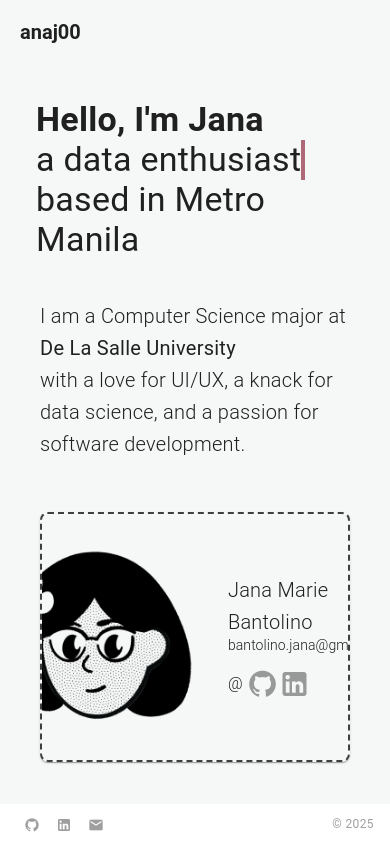
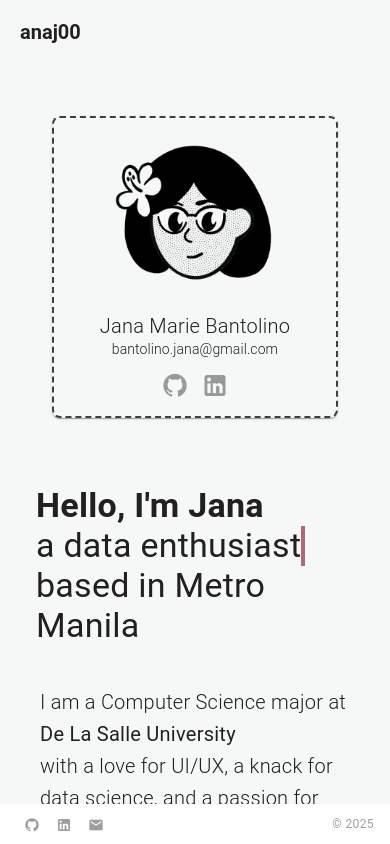
Before and after one commit to anaj00/anaj00-portfolio-v2, a Vue app in the folder anaj00-portfolio/: page / in a window 390 px wide. Shown: the top 844 px of the page. Built offline with nearby package versions, Linux system fonts and the light colour scheme; a small style sheet from the web is missing.

Commit message:
feat(card): mobile respo

```diff
--- a/anaj00-portfolio/src/components/CallingCard.vue
+++ b/anaj00-portfolio/src/components/CallingCard.vue
@@ -1,16 +1,22 @@
 <template>
-  <div class="d-flex">
+  <v-container fluid>
+    <v-row class="d-flex justify-center" align="center" no-gutters>
+      <v-col cols="12" sm="10" md="8" lg="6">
         <v-card
-      class="pa-6 mr-10 doodle-card d-flex flex-row align-center justify-center"
-      height="250"
-      width="550"
+          class="pa-4 pa-sm-6 doodle-card d-flex flex-column flex-sm-row align-center hover-accent"
           rounded="lg"
         >
-      <div>
-        <v-img src="/pfp.png" height="200" width="200"></v-img>
-      </div>
+          <!-- Profile Picture: stacks on top for xs, left for sm+ -->
+          <v-img
+            src="/pfp.png"
+            height="160"
+            width="160"
+            class="mx-auto mb-4 mb-sm-0 mr-sm-6"
+            contain
+          ></v-img>
 
-      <div class="d-flex flex-column ml-8">
+          <!-- Text Content -->
+          <div class="d-flex flex-column text-center text-sm-left">
             <h1 class="text-h6 text-sm-h5 font-weight-light">
               Jana Marie Bantolino
             </h1>
@@ -20,29 +26,39 @@
               </a>
             </h2>
 
-        <div class="d-flex flex-row align-center mt-3">
-          <p class="text-h7 text-sm-h6 font-weight-light mr-1">@</p>
+            <div class="d-flex justify-center justify-sm-start align-center mt-3">
               <a
-            class="d-inline-block social-link"
+                class="social-link"
                 href="https://github.com/anaj00"
                 title="GitHub"
               >
-            <v-icon icon="mdi-github" :size="32" />
+                <v-icon icon="mdi-github" size="28" />
               </a>
               <a
-            class="d-inline-block social-link"
+                class="social-link ml-3"
                 href="https://www.linkedin.com/in/jana-marie-bantolino/"
-            title="GitHub"
+                title="LinkedIn"
               >
-            <v-icon icon="mdi-linkedin" :size="32" />
+                <v-icon icon="mdi-linkedin" size="28" />
               </a>
             </div>
           </div>
         </v-card>
-  </div>
+      </v-col>
+    </v-row>
+  </v-container>
 </template>
 
+
 <style scoped>
+.hover-accent {
+  transition: color 1s ease;
+}
+
+.hover-accent:hover {
+  background-color: var(--primary);
+}
+
 .doodle-card {
   border: 2.3px dashed #3f3f3f;
   background-color: var(--v-theme-background);
@@ -68,5 +84,4 @@
 .email-link:hover {
   color: var(--accent); /* or any custom color like #1976D2 */
 }
-
 </style>
--- a/anaj00-portfolio/src/components/HeroSection.vue
+++ b/anaj00-portfolio/src/components/HeroSection.vue
@@ -1,6 +1,9 @@
 <template>
   <v-container height="95dvh">
     <v-row class="pa-4">
+      <v-col class="justify-end d-flex mb-7">
+        <CallingCard />
+      </v-col>
       <v-col cols="12">
         <div class="">
           <div class="d-flex align-start">
@@ -35,9 +38,7 @@
         </div>
       </v-col>
 
-      <v-col class="ml-5 mt-7">
-        <CallingCard />
-      </v-col>
+
     </v-row>
   </v-container>
 </template>
```
Lines whose indentation alone changed are shown as unchanged.
